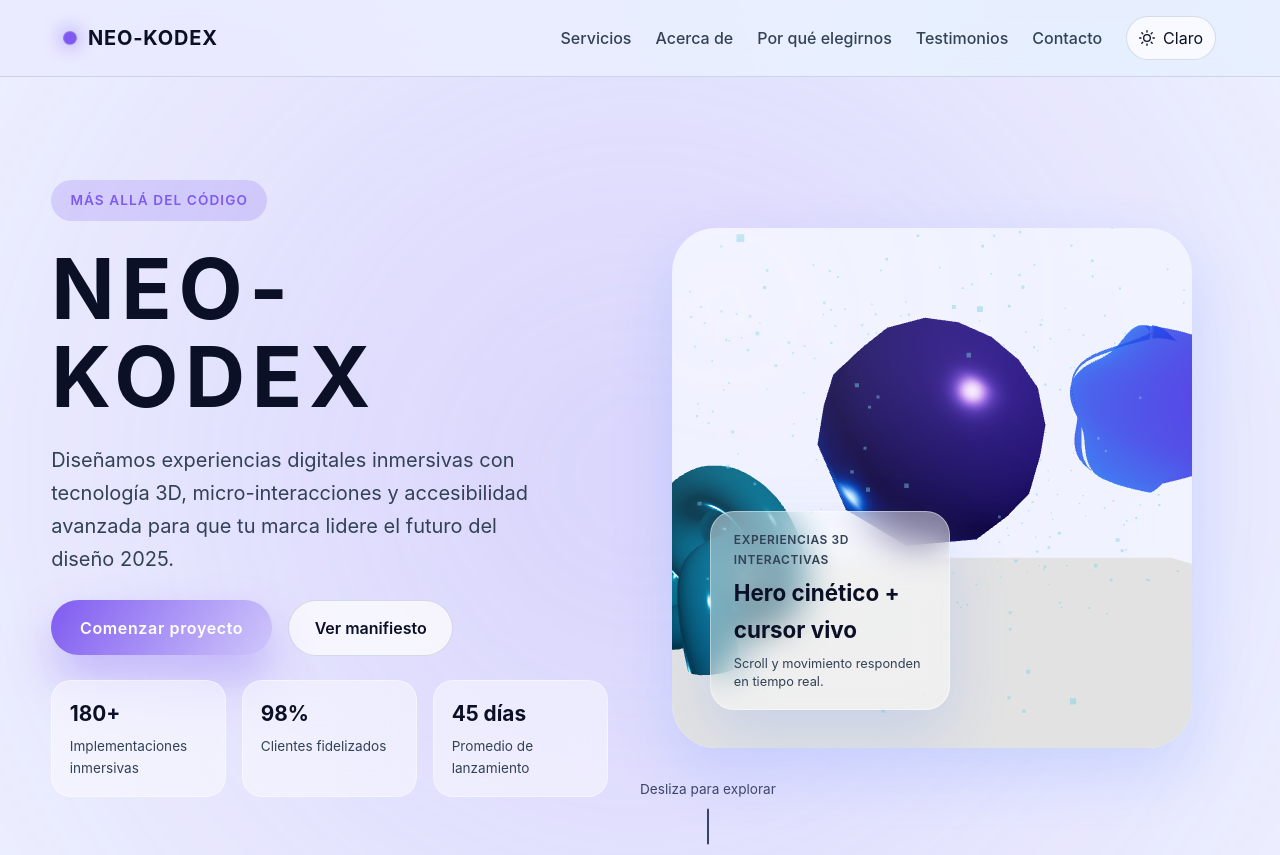
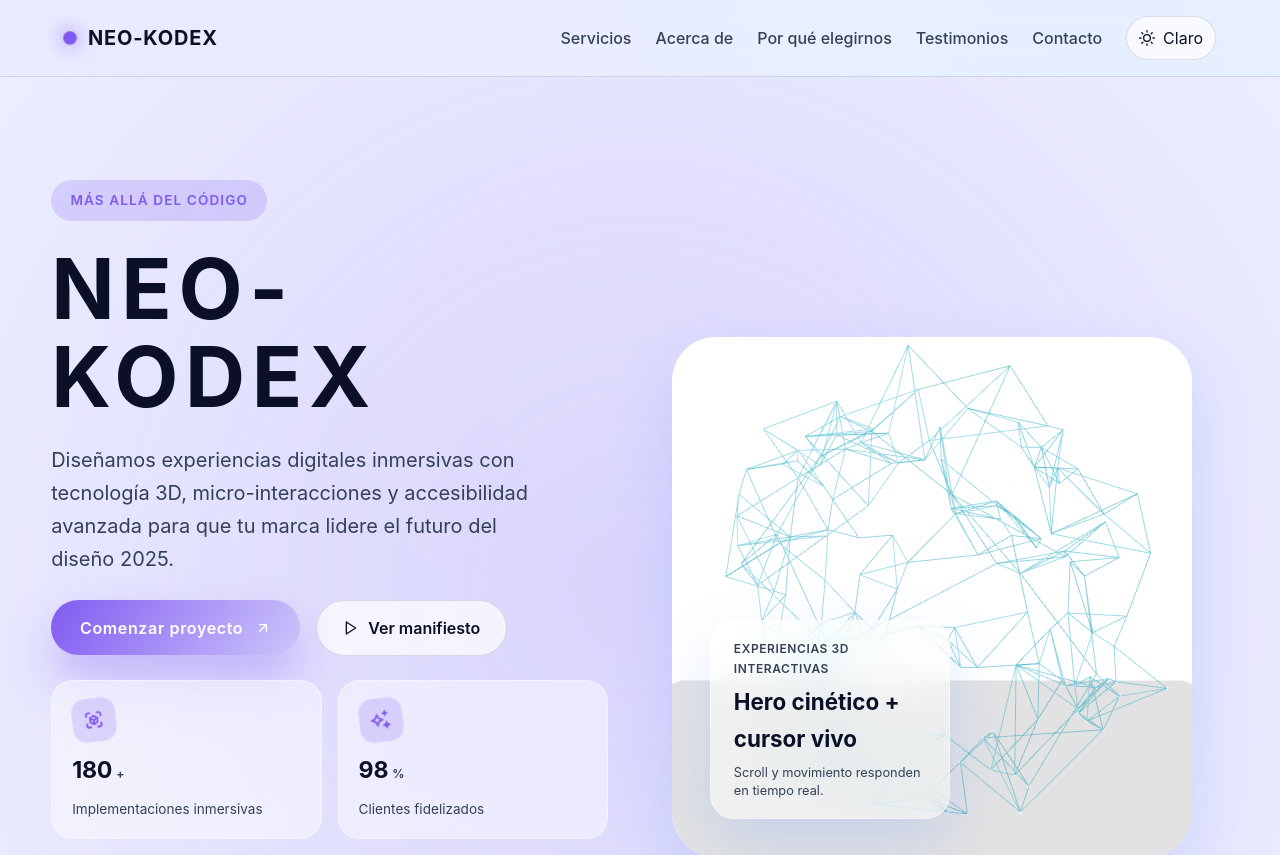
Before and after one commit to abrahamdett/neo-kodex, a React (Vite) app: page / in a window 1280 px wide. Shown: the top 855 px of the page. Built offline with nearby package versions, Linux system fonts and the light colour scheme.

Commit message:
Implement neural 3D hero experience

```diff
--- a/src/components/Hero.jsx
+++ b/src/components/Hero.jsx
@@ -1,7 +1,11 @@
 import styled, { useTheme } from 'styled-components';
 import { motion } from 'framer-motion';
-import { useMemo } from 'react';
+import { useMemo, useState } from 'react';
+import { FiArrowUpRight, FiClock, FiPlay } from 'react-icons/fi';
+import { TbAugmentedReality } from 'react-icons/tb';
+import { RiSparkling2Line } from 'react-icons/ri';
 import HeroScene from './HeroScene.jsx';
+import useCountUp from '../hooks/useCountUp.js';
 
 const HeroSection = styled.section`
   position: relative;
@@ -173,29 +177,80 @@ const StatsList = styled.ul`
   list-style: none;
   display: grid;
   gap: 1rem;
-  grid-template-columns: repeat(auto-fit, minmax(140px, 1fr));
+  grid-template-columns: repeat(auto-fit, minmax(180px, 1fr));
 `;
 
 const StatCard = styled(motion.li)`
-  padding: 1rem 1.1rem;
-  border-radius: 1.25rem;
+  padding: 1.1rem 1.25rem;
+  border-radius: 1.35rem;
   background: ${({ theme }) => theme.glass.background};
   border: 1px solid ${({ theme }) => theme.glass.border};
   backdrop-filter: blur(18px);
   display: flex;
   flex-direction: column;
-  gap: 0.25rem;
+  gap: 0.55rem;
 `;
 
 const StatValue = styled.span`
   font-weight: 700;
-  font-size: 1.3rem;
+  font-size: 1.45rem;
+  letter-spacing: -0.01em;
 `;
 
 const StatLabel = styled.span`
   color: ${({ theme }) => theme.textSecondary};
   font-size: 0.85rem;
 `;
+
+const StatIcon = styled(motion.span)`
+  display: inline-flex;
+  width: 44px;
+  height: 44px;
+  align-items: center;
+  justify-content: center;
+  border-radius: 14px;
+  background: ${({ theme }) => theme.accentSoft};
+  color: ${({ theme }) => theme.accent};
+  font-size: 1.35rem;
+  box-shadow: inset 0 0 0 1px rgba(255, 255, 255, 0.14);
+`;
+
+const StatSuffix = styled.span`
+  margin-left: 0.25rem;
+  font-size: 0.75rem;
+  letter-spacing: 0.08em;
+  color: ${({ theme }) => theme.textSecondary};
+`;
+
+function HeroStat({ icon: Icon, target, suffix, label, index }) {
+  const [active, setActive] = useState(false);
+  const value = useCountUp({ target, isActive: active, duration: 1600 });
+
+  return (
+    <StatCard
+      initial={{ opacity: 0, y: 18 }}
+      whileInView={{ opacity: 1, y: 0 }}
+      viewport={{ once: true, amount: 0.45 }}
+      transition={{ duration: 0.6, delay: index * 0.1 }}
+      whileHover={{ y: -6 }}
+      onViewportEnter={() => setActive(true)}
+    >
+      <StatIcon
+        initial={{ rotate: 0 }}
+        animate={{ rotate: active ? [0, 8, -8, 0] : 0 }}
+        transition={{ duration: 2.6, repeat: active ? Infinity : 0, ease: 'easeInOut' }}
+        aria-hidden="true"
+      >
+        <Icon />
+      </StatIcon>
+      <StatValue>
+        {value}
+        {suffix ? <StatSuffix>{suffix}</StatSuffix> : null}
+      </StatValue>
+      <StatLabel>{label}</StatLabel>
+    </StatCard>
+  );
+}
 
 function Hero() {
   const theme = useTheme();
@@ -207,9 +262,9 @@ function Hero() {
   }, [theme]);
 
   const stats = useMemo(() => ([
-    { value: '180+', label: 'Implementaciones inmersivas' },
-    { value: '98%', label: 'Clientes fidelizados' },
-    { value: '45 días', label: 'Promedio de lanzamiento' }
+    { target: 180, suffix: '+', label: 'Implementaciones inmersivas', icon: TbAugmentedReality },
+    { target: 98, suffix: '%', label: 'Clientes fidelizados', icon: RiSparkling2Line },
+    { target: 45, suffix: 'días', label: 'Promedio de lanzamiento', icon: FiClock }
   ]), []);
 
   return (
@@ -230,32 +285,36 @@ function Hero() {
           <CTAGroup>
             <PrimaryCTA
               href="#contacto"
-              whileHover={{ scale: 1.04, rotate: -1 }}
-              whileTap={{ scale: 0.98 }}
+              whileHover={{ scale: 1.05, rotate: -1 }}
+              whileTap={{ scale: 0.97 }}
             >
-              Comenzar proyecto
+              <span>Comenzar proyecto</span>
+              <FiArrowUpRight aria-hidden="true" />
             </PrimaryCTA>
             <SecondaryCTA
               href="#acerca"
               whileHover={{ y: -4 }}
               whileTap={{ scale: 0.97 }}
             >
-              Ver manifiesto
+              <FiPlay aria-hidden="true" />
+              <span>Ver manifiesto</span>
             </SecondaryCTA>
           </CTAGroup>
           <StatsList>
             {stats.map((stat, index) => (
-              <StatCard key={stat.label} initial={{ opacity: 0, y: 18 }} whileInView={{ opacity: 1, y: 0 }} viewport={{ once: true, amount: 0.4 }} transition={{ duration: 0.6, delay: index * 0.08 }}>
-                <StatValue>{stat.value}</StatValue>
-                <StatLabel>{stat.label}</StatLabel>
-              </StatCard>
+              <HeroStat key={stat.label} index={index} {...stat} />
             ))}
           </StatsList>
         </Content>
         <CanvasWrapper>
           <HeroScene accentColor={accent} secondaryColor={secondary} />
           <CanvasOverlay />
-          <FloatingBadge initial={{ opacity: 0, y: 30 }} whileInView={{ opacity: 1, y: 0 }} viewport={{ once: true, amount: 0.4 }} transition={{ duration: 0.7, delay: 0.2 }}>
+          <FloatingBadge
+            initial={{ opacity: 0, y: 30 }}
+            whileInView={{ opacity: 1, y: 0 }}
+            viewport={{ once: true, amount: 0.4 }}
+            transition={{ duration: 0.7, delay: 0.2 }}
+          >
             <FloatingBadgeTitle>Experiencias 3D interactivas</FloatingBadgeTitle>
             <FloatingBadgeHighlight>Hero cinético + cursor vivo</FloatingBadgeHighlight>
             <FloatingBadgeText>Scroll y movimiento responden en tiempo real.</FloatingBadgeText>
--- a/src/components/HeroScene.jsx
+++ b/src/components/HeroScene.jsx
@@ -1,163 +1,245 @@
 import { Canvas, useFrame } from '@react-three/fiber';
-import { Float, GradientTexture, Html } from '@react-three/drei';
+import { GradientTexture, Html } from '@react-three/drei';
 import { Suspense, useMemo, useRef } from 'react';
+import PropTypes from 'prop-types';
 import * as THREE from 'three';
-import PropTypes from 'prop-types';
+import usePrefersReducedMotion from '../hooks/usePrefersReducedMotion.js';
 
-function AnimatedIcosahedron({ color }) {
-  const mesh = useRef();
-  useFrame((state) => {
-    if (!mesh.current) return;
-    const { clock, pointer } = state;
-    mesh.current.rotation.y = clock.elapsedTime * 0.25 + pointer.x * 0.6;
-    mesh.current.rotation.x = clock.elapsedTime * 0.18 + pointer.y * 0.4;
+function createNeuralNetworkData(count = 140) {
+  const nodes = [];
+  const connectionsSet = new Set();
+
+  for (let i = 0; i < count; i += 1) {
+    const base = new THREE.Vector3(
+      THREE.MathUtils.randFloatSpread(2),
+      THREE.MathUtils.randFloatSpread(2),
+      THREE.MathUtils.randFloatSpread(2)
+    ).normalize().multiplyScalar(THREE.MathUtils.lerp(1.8, 3.2, Math.random()));
+
+    const axis = new THREE.Vector3(
+      THREE.MathUtils.randFloatSpread(1),
+      THREE.MathUtils.randFloatSpread(1),
+      THREE.MathUtils.randFloatSpread(1)
+    ).normalize();
+
+    nodes.push({
+      origin: base,
+      axis,
+      amplitude: 0.18 + Math.random() * 0.35,
+      frequency: 0.4 + Math.random() * 0.8,
+      phase: Math.random() * Math.PI * 2
+    });
+  }
+
+  nodes.forEach((node, index) => {
+    const distances = nodes
+      .map((candidate, candidateIndex) => ({
+        index: candidateIndex,
+        distance: node.origin.distanceTo(candidate.origin)
+      }))
+      .filter((entry) => entry.index !== index)
+      .sort((a, b) => a.distance - b.distance)
+      .slice(0, 4);
+
+    distances.forEach(({ index: neighbourIndex }) => {
+      const [min, max] = index < neighbourIndex ? [index, neighbourIndex] : [neighbourIndex, index];
+      connectionsSet.add(`${min}-${max}`);
+    });
   });
 
-  return (
-    <Float speed={1.5} rotationIntensity={1.2} floatIntensity={1.1}>
-      <mesh ref={mesh} castShadow position={[0, 0.6, 0]}>
-        <icosahedronGeometry args={[1.25, 1]} />
-        <meshStandardMaterial color={color} metalness={0.55} roughness={0.28} />
-      </mesh>
-    </Float>
-  );
+  const connections = Array.from(connectionsSet).map((key) => {
+    const [from, to] = key.split('-').map(Number);
+    return { from, to };
+  });
+
+  return { nodes, connections };
 }
 
-AnimatedIcosahedron.propTypes = {
-  color: PropTypes.string.isRequired
-};
+function NeuralNetwork({ accentColor, secondaryColor, reducedMotion }) {
+  const groupRef = useRef();
+  const pointsRef = useRef();
+  const linesRef = useRef();
+  const materialRef = useRef();
 
-function RibbonTorus({ color }) {
-  const mesh = useRef();
+  const { nodes, connections } = useMemo(() => createNeuralNetworkData(150), []);
+  const animatedPositions = useRef(nodes.map((node) => node.origin.clone()));
+
+  const nodePositions = useMemo(() => new Float32Array(nodes.length * 3), [nodes.length]);
+  const nodeColors = useMemo(() => {
+    const colors = new Float32Array(nodes.length * 3);
+    const colorA = new THREE.Color(accentColor);
+    const colorB = new THREE.Color(secondaryColor);
+    nodes.forEach((_, index) => {
+      const mix = index / nodes.length;
+      const tint = colorA.clone().lerp(colorB, mix * 0.75 + Math.random() * 0.1);
+      tint.toArray(colors, index * 3);
+    });
+    return colors;
+  }, [nodes.length, accentColor, secondaryColor]);
+
+  const linePositions = useMemo(() => new Float32Array(connections.length * 6), [connections.length]);
+
+  const lineColors = useMemo(() => {
+    const colors = new Float32Array(connections.length * 6);
+    const color = new THREE.Color(secondaryColor);
+    connections.forEach((_, index) => {
+      const intensity = 0.35 + (index % 5) * 0.05;
+      const shaded = color.clone().multiplyScalar(intensity);
+      shaded.toArray(colors, index * 6);
+      shaded.toArray(colors, index * 6 + 3);
+    });
+    return colors;
+  }, [connections.length, secondaryColor]);
+
   useFrame((state) => {
-    if (!mesh.current) return;
-    const { clock } = state;
-    mesh.current.rotation.y = clock.elapsedTime * 0.35;
-    mesh.current.rotation.z = Math.sin(clock.elapsedTime * 0.4) * 0.5;
-  });
+    const { clock, pointer } = state;
+    const time = clock.elapsedTime;
 
-  return (
-    <Float speed={2.2} rotationIntensity={1} floatIntensity={1.2}>
-      <mesh ref={mesh} position={[-2.4, -1, -0.2]}>
-        <torusKnotGeometry args={[0.75, 0.24, 220, 16]} />
-        <meshStandardMaterial color={color} metalness={0.6} roughness={0.1} />
-      </mesh>
-    </Float>
-  );
-}
+    if (groupRef.current) {
+      const rotationIntensity = reducedMotion ? 0.02 : 0.06;
+      const lerpFactor = reducedMotion ? 0.02 : 0.06;
+      const targetY = pointer.x * 0.45;
+      const targetX = pointer.y * -0.25;
+      groupRef.current.rotation.y = THREE.MathUtils.lerp(groupRef.current.rotation.y, targetY + time * rotationIntensity, lerpFactor);
+      groupRef.current.rotation.x = THREE.MathUtils.lerp(groupRef.current.rotation.x, targetX, lerpFactor);
+      groupRef.current.position.z = THREE.MathUtils.lerp(groupRef.current.position.z, pointer.y * 0.5, 0.04);
+    }
 
-RibbonTorus.propTypes = {
-  color: PropTypes.string.isRequired
-};
+    nodes.forEach((node, index) => {
+      const animated = animatedPositions.current[index];
+      const wobble = reducedMotion ? 0 : Math.sin(time * node.frequency + node.phase) * node.amplitude;
+      animated.copy(node.origin).addScaledVector(node.axis, wobble);
+      const i3 = index * 3;
+      nodePositions[i3] = animated.x;
+      nodePositions[i3 + 1] = animated.y;
+      nodePositions[i3 + 2] = animated.z;
+    });
 
-function EnergyOrb({ accent, secondary }) {
-  const shader = useRef();
-  useFrame((state) => {
-    if (shader.current) {
-      shader.current.uniforms.uTime.value = state.clock.elapsedTime;
+    connections.forEach((connection, index) => {
+      const start = animatedPositions.current[connection.from];
+      const end = animatedPositions.current[connection.to];
+      const i6 = index * 6;
+      linePositions[i6] = start.x;
+      linePositions[i6 + 1] = start.y;
+      linePositions[i6 + 2] = start.z;
+      linePositions[i6 + 3] = end.x;
+      linePositions[i6 + 4] = end.y;
+      linePositions[i6 + 5] = end.z;
+    });
+
+    if (pointsRef.current) {
+      pointsRef.current.geometry.attributes.position.array.set(nodePositions);
+      pointsRef.current.geometry.attributes.position.needsUpdate = true;
     }
-  });
 
-  const uniforms = useMemo(() => ({
-    uTime: { value: 0 },
-    uColorA: { value: new THREE.Color(accent) },
-    uColorB: { value: new THREE.Color(secondary) }
-  }), [accent, secondary]);
+    if (linesRef.current) {
+      linesRef.current.geometry.attributes.position.array.set(linePositions);
+      linesRef.current.geometry.attributes.position.needsUpdate = true;
+    }
 
-  return (
-    <Float speed={1.6} rotationIntensity={0.8} floatIntensity={0.9}>
-      <mesh position={[2.6, 0.8, -0.6]}>
-        <sphereGeometry args={[0.9, 64, 64]} />
-        <shaderMaterial
-          ref={shader}
-          uniforms={uniforms}
-          vertexShader={`
-            uniform float uTime;
-            varying vec2 vUv;
-            void main() {
-              vUv = uv;
-              vec3 pos = position + normal * 0.08 * sin(uv.y * 16.0 + uv.x * 12.0 + uTime * 1.6);
-              gl_Position = projectionMatrix * modelViewMatrix * vec4(pos, 1.0);
-            }
-          `}
-          fragmentShader={`
-            uniform vec3 uColorA;
-            uniform vec3 uColorB;
-            varying vec2 vUv;
-            void main() {
-              float intensity = smoothstep(0.1, 1.0, length(vUv - 0.5));
-              vec3 color = mix(uColorA, uColorB, intensity);
-              gl_FragColor = vec4(color, 0.82);
-            }
-          `}
-          transparent
-        />
-      </mesh>
-    </Float>
-  );
-}
-
-EnergyOrb.propTypes = {
-  accent: PropTypes.string.isRequired,
-  secondary: PropTypes.string.isRequired
-};
-
-function AuroraParticles({ color }) {
-  const points = useMemo(() => {
-    const particles = new Float32Array(800 * 3);
-    for (let i = 0; i < 800; i += 1) {
-      const i3 = i * 3;
-      particles[i3] = (Math.random() - 0.5) * 10;
-      particles[i3 + 1] = (Math.random() - 0.5) * 6;
-      particles[i3 + 2] = (Math.random() - 0.5) * 8;
-    }
-    return particles;
-  }, []);
-
-  const ref = useRef();
-  useFrame((state) => {
-    if (ref.current) {
-      ref.current.rotation.y = state.clock.elapsedTime * 0.05;
+    if (materialRef.current && !reducedMotion) {
+      materialRef.current.size = 0.085 + Math.sin(time * 0.8) * 0.015;
     }
   });
 
   return (
-    <points ref={ref} rotation={[0, 0, 0]}>
+    <group ref={groupRef}>
+      <points ref={pointsRef}>
+        <bufferGeometry>
+          <bufferAttribute attach="attributes-position" args={[nodePositions, 3]} />
+          <bufferAttribute attach="attributes-color" args={[nodeColors, 3]} />
+        </bufferGeometry>
+        <pointsMaterial
+          ref={materialRef}
+          vertexColors
+          size={0.09}
+          sizeAttenuation
+          transparent
+          opacity={0.95}
+          blending={THREE.AdditiveBlending}
+          depthWrite={false}
+        />
+      </points>
+      <lineSegments ref={linesRef}>
+        <bufferGeometry>
+          <bufferAttribute attach="attributes-position" args={[linePositions, 3]} />
+          <bufferAttribute attach="attributes-color" args={[lineColors, 3]} />
+        </bufferGeometry>
+        <lineBasicMaterial vertexColors transparent opacity={0.4} linewidth={0.001} />
+      </lineSegments>
+    </group>
+  );
+}
+
+NeuralNetwork.propTypes = {
+  accentColor: PropTypes.string.isRequired,
+  secondaryColor: PropTypes.string.isRequired,
+  reducedMotion: PropTypes.bool.isRequired
+};
+
+function FloatingDust({ color, reducedMotion }) {
+  const pointsRef = useRef();
+  const positions = useMemo(() => {
+    const array = new Float32Array(600 * 3);
+    for (let i = 0; i < 600; i += 1) {
+      const index = i * 3;
+      array[index] = THREE.MathUtils.randFloatSpread(8);
+      array[index + 1] = THREE.MathUtils.randFloatSpread(5);
+      array[index + 2] = THREE.MathUtils.randFloatSpread(6);
+    }
+    return array;
+  }, []);
+
+  useFrame((state) => {
+    if (!pointsRef.current || reducedMotion) return;
+    pointsRef.current.rotation.y += 0.0008;
+    pointsRef.current.rotation.x = Math.sin(state.clock.elapsedTime * 0.04) * 0.08;
+  });
+
+  return (
+    <points ref={pointsRef}>
       <bufferGeometry>
-        <bufferAttribute attach="attributes-position" array={points} count={points.length / 3} itemSize={3} />
+        <bufferAttribute attach="attributes-position" args={[positions, 3]} />
       </bufferGeometry>
-      <pointsMaterial color={color} size={0.05} transparent opacity={0.45} sizeAttenuation depthWrite={false} />
+      <pointsMaterial color={color} size={0.02} transparent opacity={0.2} sizeAttenuation depthWrite={false} />
     </points>
   );
 }
 
-AuroraParticles.propTypes = {
-  color: PropTypes.string.isRequired
+FloatingDust.propTypes = {
+  color: PropTypes.string.isRequired,
+  reducedMotion: PropTypes.bool.isRequired
 };
 
 function HeroScene({ accentColor, secondaryColor }) {
+  const prefersReducedMotion = usePrefersReducedMotion();
+
   return (
-    <Canvas shadows dpr={[1, 1.5]} gl={{ alpha: true }} camera={{ position: [0, 0, 6], fov: 50 }}>
-      <ambientLight intensity={0.65} />
-      <directionalLight position={[5, 5, 5]} intensity={1.1} />
-      <directionalLight position={[-6, -4, -6]} intensity={0.7} color={secondaryColor} />
+    <Canvas
+      shadows
+      dpr={[1, 1.6]}
+      gl={{ alpha: true, antialias: true }}
+      camera={{ position: [0, 0, 8], fov: 48 }}
+    >
+      <color attach="background" args={["transparent"]} />
+      <ambientLight intensity={0.5} />
+      <directionalLight position={[5, 4, 6]} intensity={0.8} color={accentColor} />
+      <directionalLight position={[-6, -3, -4]} intensity={0.5} color={secondaryColor} />
       <Suspense fallback={<Html center>cargando...</Html>}>
-        <AuroraParticles color={secondaryColor} />
-        <AnimatedIcosahedron color={accentColor} />
-        <RibbonTorus color={secondaryColor} />
-        <EnergyOrb accent={accentColor} secondary={secondaryColor} />
+        <FloatingDust color={`${secondaryColor}99`} reducedMotion={prefersReducedMotion} />
+        <NeuralNetwork
+          accentColor={accentColor}
+          secondaryColor={secondaryColor}
+          reducedMotion={prefersReducedMotion}
+        />
       </Suspense>
-      <mesh rotation={[-Math.PI / 2, 0, 0]} position={[0, -2, 0]} receiveShadow>
-        <planeGeometry args={[50, 50]} />
-        <meshStandardMaterial transparent opacity={0} />
-      </mesh>
-      <mesh position={[0, -1.75, -2]} rotation={[-Math.PI / 2, 0, 0]}>
-        <planeGeometry args={[12, 12]} />
-        <meshBasicMaterial>
+      <mesh position={[0, -3, -4]} rotation={[-Math.PI / 2, 0, 0]}>
+        <planeGeometry args={[18, 18]} />
+        <meshBasicMaterial transparent>
           <GradientTexture
-            stops={[0, 0.8, 1]}
-            colors={[`${accentColor}11`, `${accentColor}0A`, '#00000000']}
-            size={1024}
+            stops={[0, 0.7, 1]}
+            colors={[`${accentColor}1A`, `${secondaryColor}0F`, '#00000000']}
+            size={512}
           />
         </meshBasicMaterial>
       </mesh>
--- /dev/null
+++ b/src/hooks/useCountUp.js
@@ -0,0 +1,52 @@
+import { useEffect, useRef, useState } from 'react';
+
+function easeOutCubic(t) {
+  return 1 - Math.pow(1 - t, 3);
+}
+
+export default function useCountUp({ target, start = 0, duration = 1200, decimals = 0, isActive = true }) {
+  const [value, setValue] = useState(start);
+  const frameRef = useRef();
+  const startTimeRef = useRef();
+
+  useEffect(() => {
+    if (!isActive) {
+      setValue(start);
+      if (frameRef.current) {
+        window.cancelAnimationFrame(frameRef.current);
+        frameRef.current = undefined;
+      }
+      startTimeRef.current = undefined;
+      return undefined;
+    }
+
+    const totalChange = target - start;
+
+    const updateValue = (timestamp) => {
+      if (!startTimeRef.current) {
+        startTimeRef.current = timestamp;
+      }
+      const elapsed = timestamp - startTimeRef.current;
+      const progress = duration === 0 ? 1 : Math.min(elapsed / duration, 1);
+      const eased = easeOutCubic(progress);
+      const nextValue = start + totalChange * eased;
+      const formatted = Number(nextValue.toFixed(decimals));
+      setValue(formatted);
+      if (progress < 1) {
+        frameRef.current = window.requestAnimationFrame(updateValue);
+      }
+    };
+
+    frameRef.current = window.requestAnimationFrame(updateValue);
+
+    return () => {
+      if (frameRef.current) {
+        window.cancelAnimationFrame(frameRef.current);
+        frameRef.current = undefined;
+      }
+      startTimeRef.current = undefined;
+    };
+  }, [duration, decimals, isActive, start, target]);
+
+  return value;
+}
--- /dev/null
+++ b/src/hooks/usePrefersReducedMotion.js
@@ -0,0 +1,23 @@
+import { useEffect, useState } from 'react';
+
+export default function usePrefersReducedMotion() {
+  const [prefersReducedMotion, setPrefersReducedMotion] = useState(false);
+
+  useEffect(() => {
+    if (typeof window === 'undefined') return undefined;
+    const mediaQuery = window.matchMedia('(prefers-reduced-motion: reduce)');
+
+    const updatePreference = () => {
+      setPrefersReducedMotion(mediaQuery.matches);
+    };
+
+    updatePreference();
+    mediaQuery.addEventListener('change', updatePreference);
+
+    return () => {
+      mediaQuery.removeEventListener('change', updatePreference);
+    };
+  }, []);
+
+  return prefersReducedMotion;
+}
```
Also changed, not shown: src/components/WhyChooseUs.jsx (+3 -32 lines), 2 other files (tests, documents, lock files or other folders).
